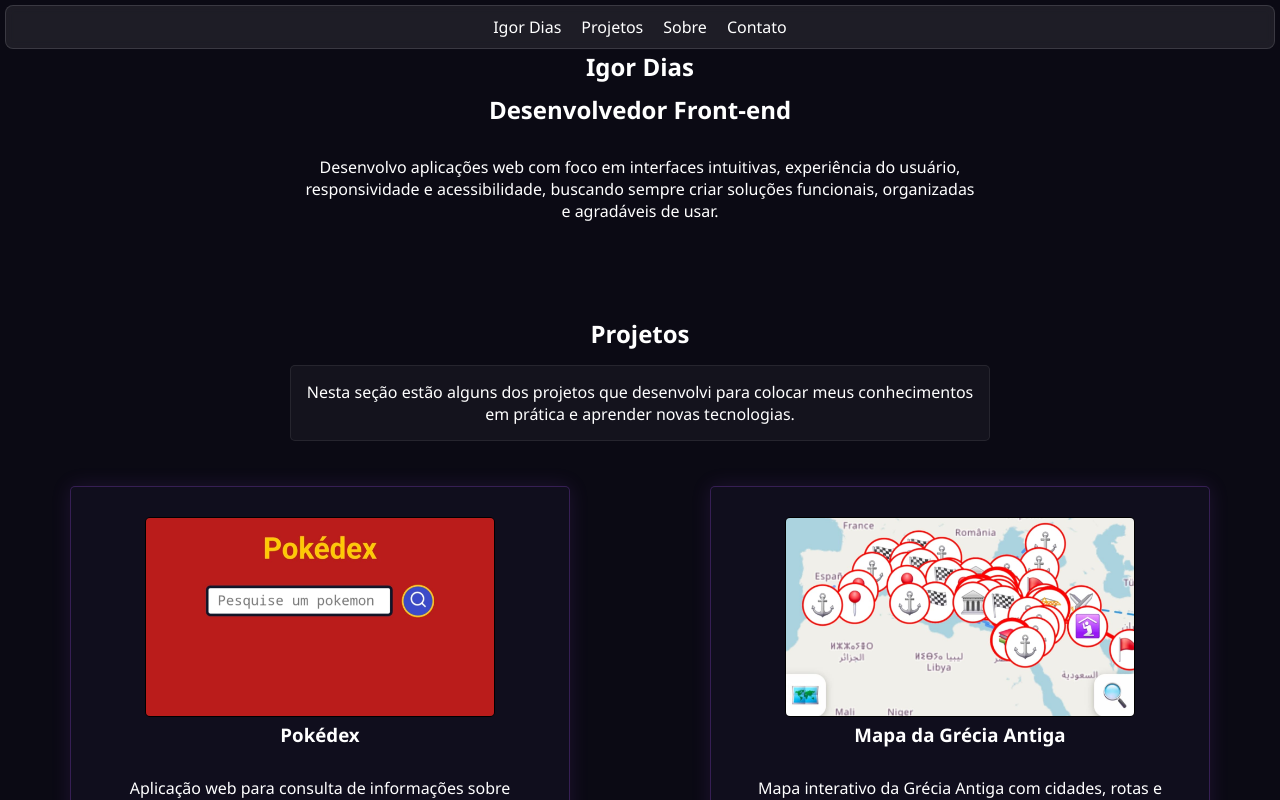
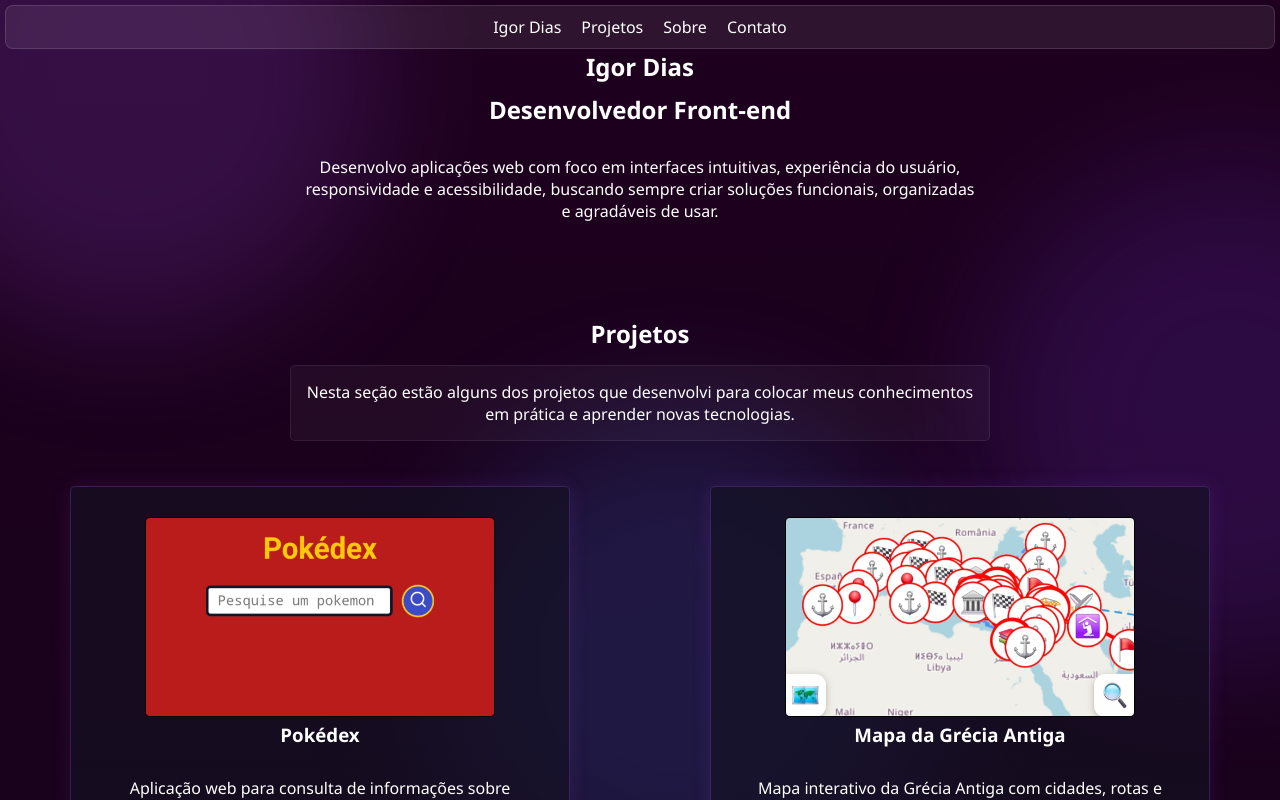
Before and after one commit to Igor-Dias-2010/portfolio, a Next.js app: page / in a window 1280 px wide. Shown: the top 800 px of the page. Built offline with nearby package versions, Linux system fonts and the light colour scheme.

Commit message:
adiciona animação ao fundo

```diff
--- /dev/null
+++ b/src/app/components/background.jsx
@@ -0,0 +1,9 @@
+export default function Background() {
+    return (
+        <div className="background">
+            <div className="blob blob1"></div>
+            <div className="blob blob2"></div>
+            <div className="blob blob3"></div>
+        </div>
+    );
+}
--- a/src/app/globals.css
+++ b/src/app/globals.css
@@ -7,7 +7,7 @@ h1 {
     margin-bottom: 10px;
 }
 body {
-    background-color: #0b0a14;
+    background: linear-gradient(0deg, #0b0a14, rgb(30, 0, 30));
     color: white;
     font-family: "Segoe UI", Tahoma, Geneva, Verdana, sans-serif;
     scrollbar-width: thin;
@@ -128,6 +128,63 @@ p {
     width: 300px;
     margin: 30px auto;
 }
+.background {
+    position: fixed;
+    inset: 0;
+    overflow: hidden;
+    z-index: -1;
+}
+.blob {
+    position: absolute;
+    width: 500px;
+    height: 500px;
+    border-radius: 50%;
+
+    filter: blur(70px);
+
+    opacity: 0.18;
+}
+.blob1 {
+    background: #a855f7;
+    animation: flutuar 18s ease-in-out infinite;
+    top: -150px;
+    left: -150px;
+}
+
+.blob2 {
+    background: #7c3aed;
+    animation: flutuar 24s ease-in-out infinite;
+    top: 200px;
+    right: -150px;
+}
+
+.blob3 {
+    background: #3b82f6;
+    animation: flutuar 28s ease-in-out infinite;
+    bottom: -150px;
+    left: 30%;
+}
+@keyframes flutuar {
+    0% {
+        transform: translate(0, 0);
+    }
+
+    25% {
+        transform: translate(50px, -40px);
+    }
+
+    50% {
+        transform: translate(-30px, 30px);
+    }
+
+    75% {
+        transform: translate(40px, 60px);
+    }
+
+    100% {
+        transform: translate(0, 0);
+    }
+}
 @media (min-width: 1080px) {
     a {
         margin-inline: 10px;
--- a/src/app/page.js
+++ b/src/app/page.js
@@ -4,10 +4,12 @@ import Sobre from "./components/sobre";
 import Contatos from "./components/contato";
 import Footer from "./components/footer";
 import Navbar from "./components/navbar";
+import Background from "./components/background";
 
 export default function Page() {
     return (
         <>
+            <Background />
             <Navbar />
             <Hero />
             <Projetos />
```
